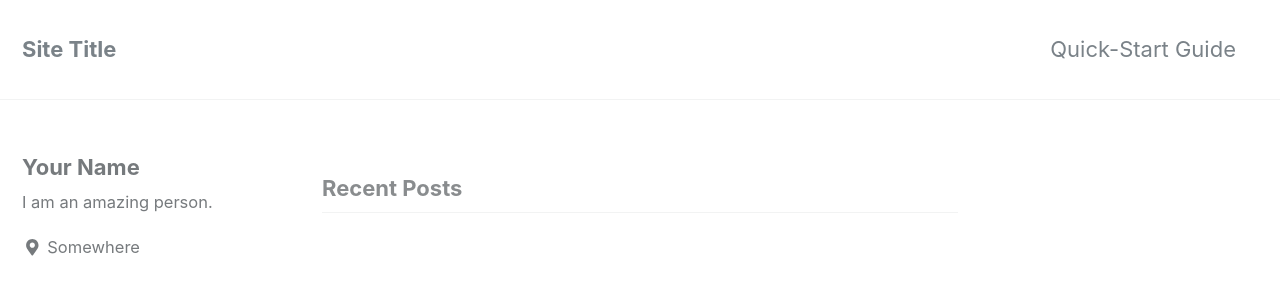
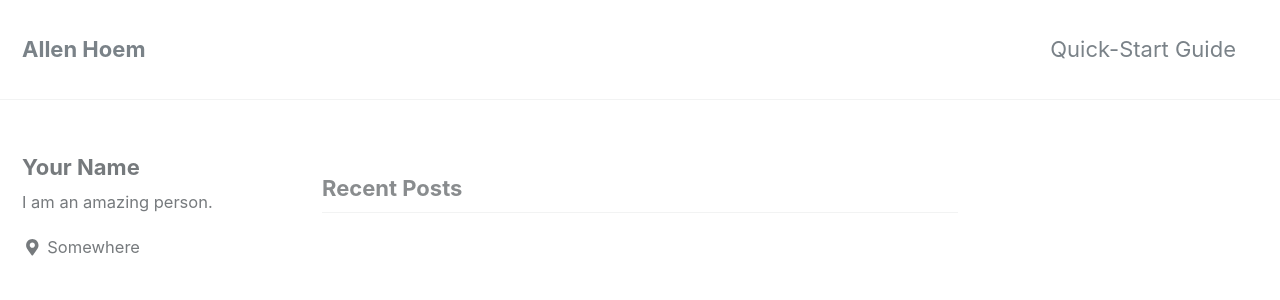
Before and after one commit to AllenHoem/allenhoem.github.io, a Jekyll site: the page built from index.html, in a window 1280 px wide and 900 px high. Shown: the top 300 px of the window. Built offline with Jekyll 4.4.1, drawn with Linux system fonts in a browser that asks for light colours; nearby versions of some CDN libraries; the list of posts is cut into pages by our own code.

Commit message:
Allen Hoem title

```diff
--- a/_config.yml
+++ b/_config.yml
@@ -9,7 +9,7 @@ minimal_mistakes_skin    : "default" # "air", "aqua", "contrast", "dark", "dirt"
 
 # Site Settings
 locale                   : "en-US"
-title                    : "Site Title"
+title                    : "Allen Hoem"
 title_separator          : "-"
 name                     : "Your Name"
 description              : "An amazing website."
```
